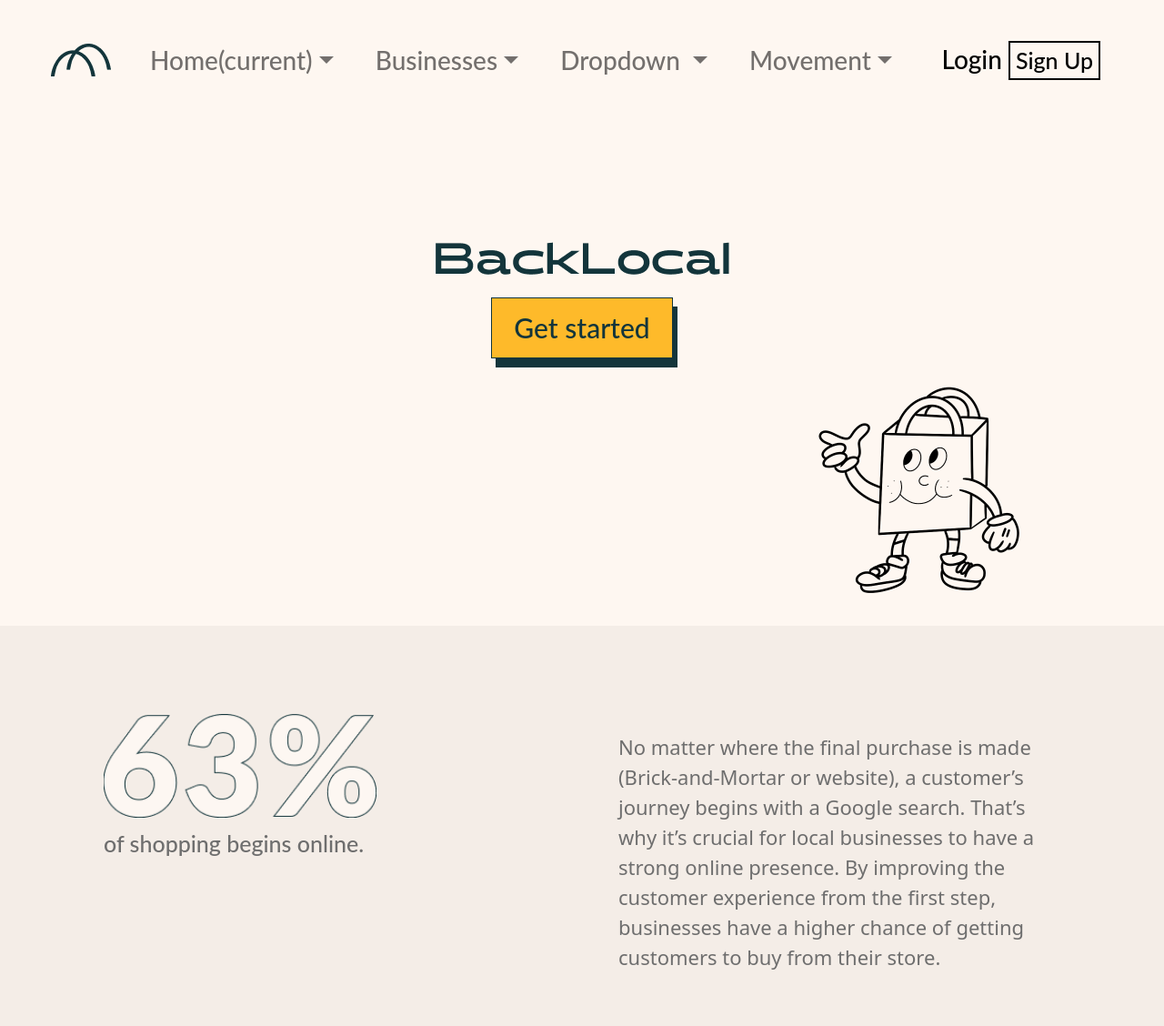
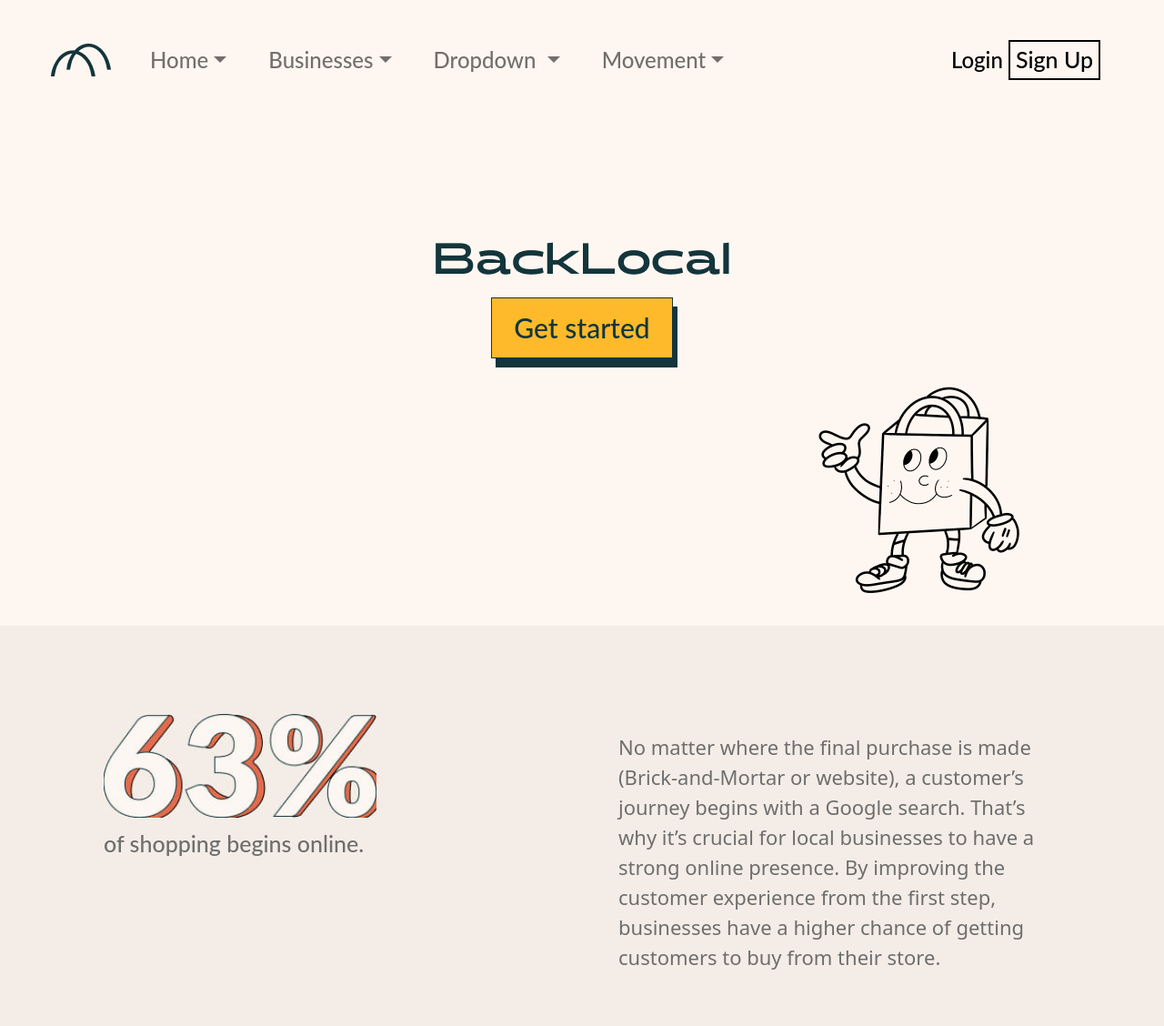
Before and after one commit to BackLocal/BackLocalv2, a website: page index.html in a window 1280 px wide. Shown: the top 1128 px of the page at 91% size. Drawn offline with nearby package versions, Linux system fonts and the light colour scheme.

Commit message:
Final Some images are still weird becuase they came from figma also the footer does not have the icons

```diff
--- a/index.html
+++ b/index.html
@@ -31,7 +31,7 @@
       <div class="collapse navbar-collapse" id="navbarSupportedContent" style="width: 100%;">
         <ul class="navbar-nav mr-auto">
           <li class="nav-item active spacing1">
-            <a class="nav-link dropdown-toggle" href="#">Home<span class="sr-only">(current)</span></a>
+            <a class="nav-link dropdown-toggle" href="#">Home<span class="sr-only"></span></a>
           </li>
           <li class="nav-item spacing1">
             <a class="nav-link dropdown-toggle" href="#">Businesses</a>
@@ -68,7 +68,7 @@
 
     <div class="flex-container">
         <div class="flex-item-left" style="width: 18rem;">
-          <img class ="stat" src="./images/63%.png">
+          <img class ="stat" src="./images/63.jpg">
             <p class="caption">of shopping begins online.</p>
         </div>
         <div class="flex-item-right">
--- a/styles.css
+++ b/styles.css
@@ -14,7 +14,7 @@
 
 nav {
     font-family: 'Lato', sans-serif;
-    font-size: 28px;
+    font-size: 24px;
     font-weight: 500;
     margin-top: 20px;
     padding-left:20px;
```
Also changed, not shown: images/63%.jpg (added), images/63%.svg (added), images/63.jpg (added).
